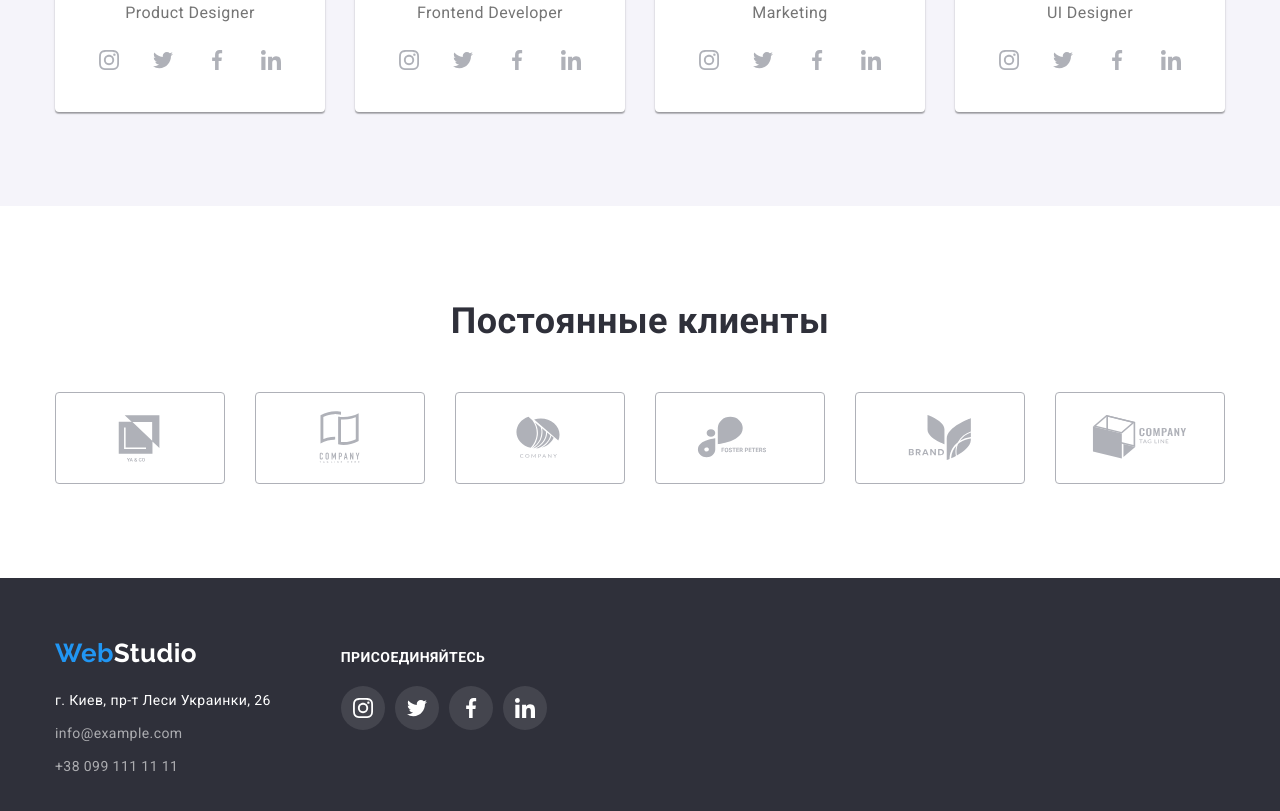
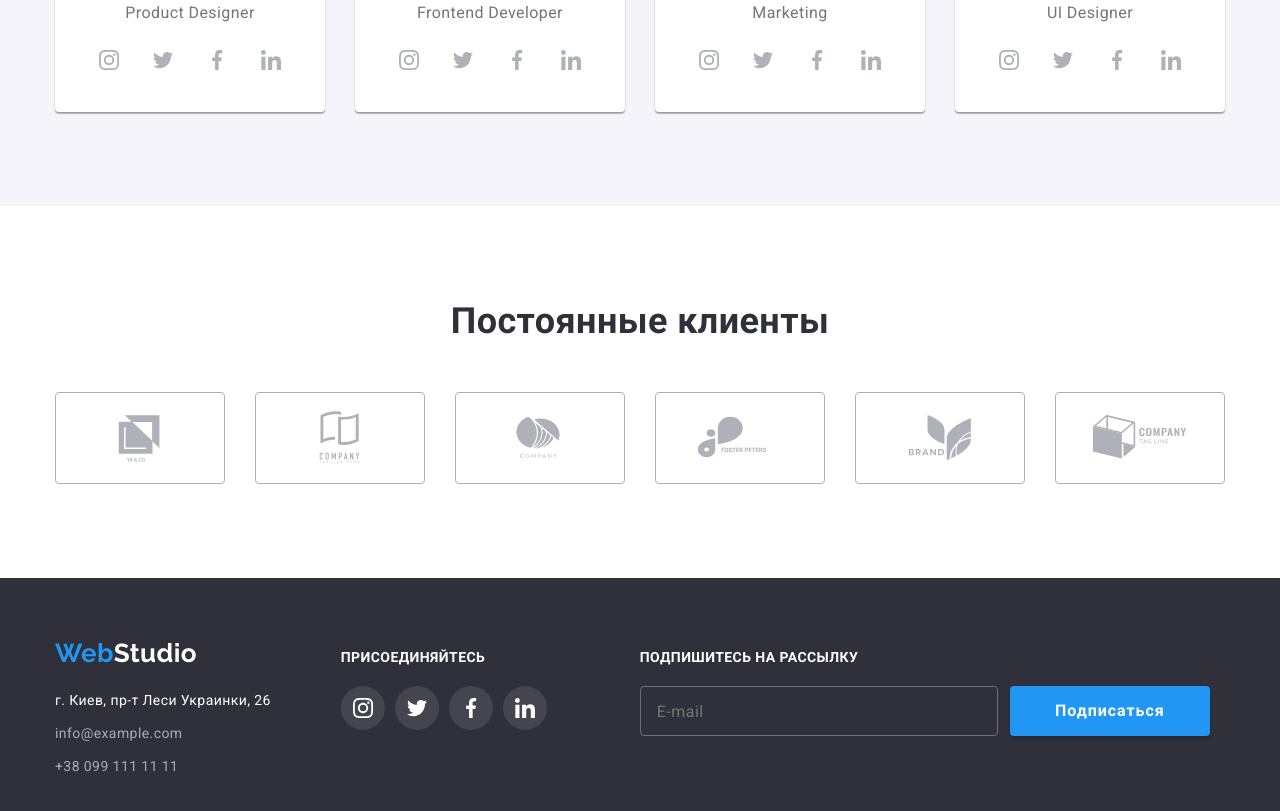
Before and after one commit to Olegstad/goit-markup-hw-06, a plain HTML site: page index.html in a window 1280 px wide. Shown: the part 2100-2911 px from the top of the page. Drawn offline with nearby package versions, Linux system fonts and the light colour scheme.

Commit message:
добавляет форму в футер

```diff
--- a/css/styles.css
+++ b/css/styles.css
@@ -741,3 +741,50 @@ h1, h2, h3, h4, p {
     fill: var(--title-text-color);
     transition: fill var(--anim-fast);
 }
+
+.footer-subscribe {
+    margin-left: 93px;
+}
+
+.subscribe-form {
+    display: flex;
+}
+
+.subscribe-title {
+    margin-bottom: 20px;
+    font-size: 14px;
+    line-height: 1.14;
+    letter-spacing: 0.03em;
+    text-transform: uppercase;
+    color: var(--title-text-color);
+}
+
+.footer-email-input {
+    display: flex;
+    align-items: center;
+    width: 358px;
+    height: 50px;
+    margin-right: 12px;
+    padding-left: 16px;
+    background-color: inherit;
+    border-radius: 4px;
+    border: 1px solid rgba(255, 255, 255, 0.3);
+    font-size: 16px;
+    line-height: 1.25;
+    letter-spacing: 0.03em;
+    color: rgba(255, 255, 255, 0.6);
+}
+
+.subscribe-btn {
+    width: 200px;
+    height: 50px;
+    background-color:var(--accent-bg-color);
+    box-shadow: 0px 4px 4px rgba(0, 0, 0, 0.15);
+    border-radius: 4px;
+    font-weight: 700;
+    font-size: 16px;
+    line-height: 1.88;
+    letter-spacing: 0.06em;
+    color: var(--title-text-color);
+    border: none;
+}
--- a/index.html
+++ b/index.html
@@ -454,6 +454,13 @@
             </li>
           </ul>
         </div>
+        <div class="footer-subscribe">
+          <h4 class="subscribe-title">Подпишитесь на рассылку</h4>
+          <form class="subscribe-form">
+            <input class="footer-email-input" type="email" placeholder="E-mail" />
+            <button class="subscribe-btn" type="submit">Подписаться</button>
+          </form>
+        </div>
       </div>
     </footer>
 
```
